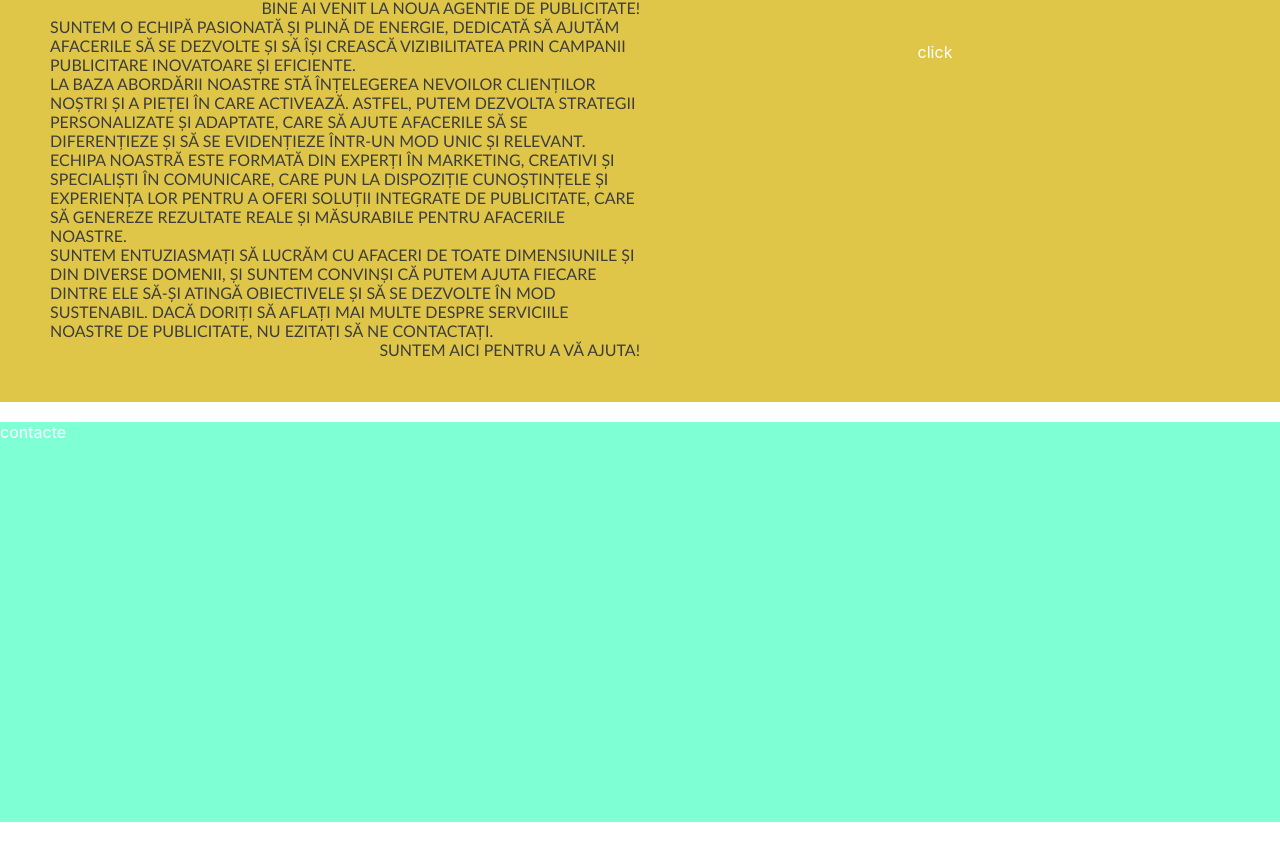
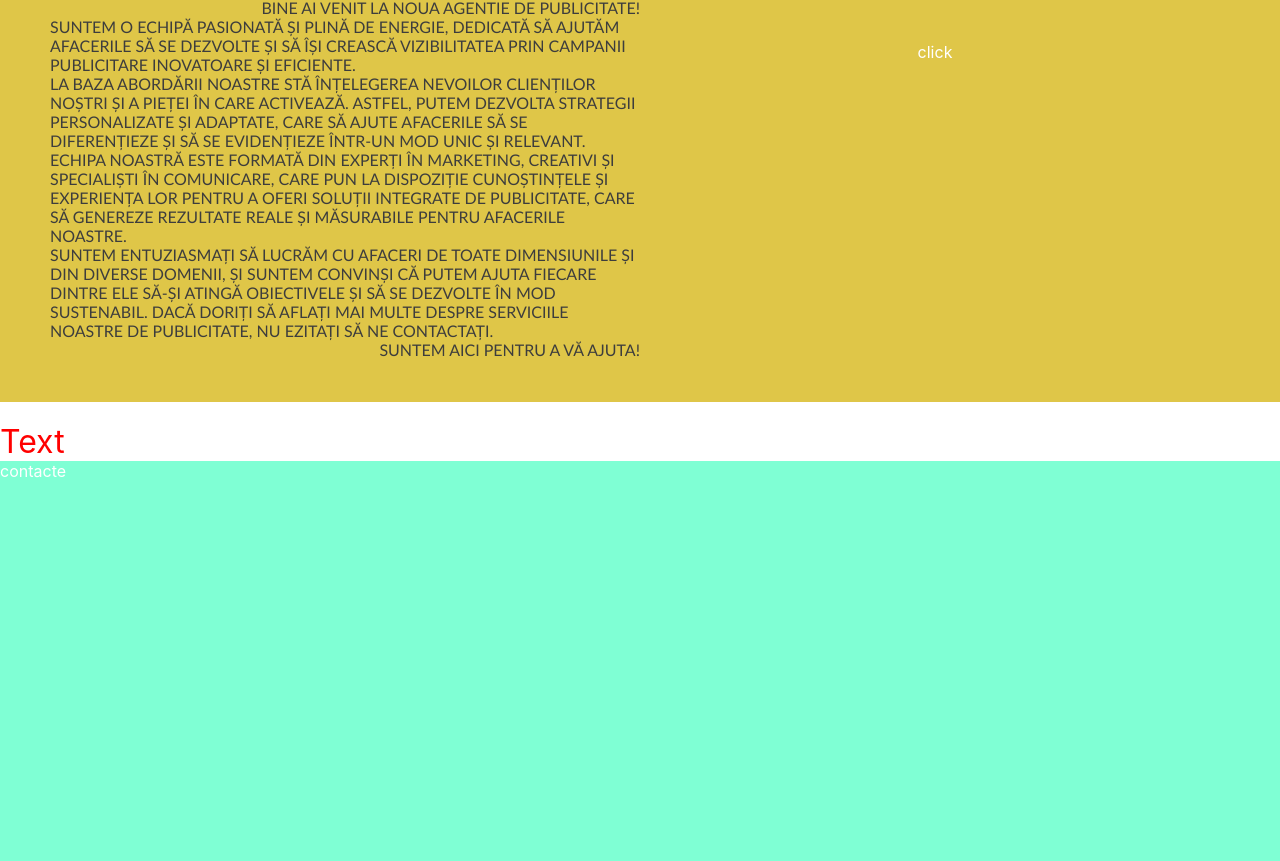
Before and after one commit to AlexandruC7/Mind-Global-Project, a React (Create React App) app: page / in a window 1280 px wide. Shown: the part 1118-1979 px from the top of the page. Before the commit the page ends 1940 px from the top, so only its background shows below. Built offline with nearby package versions, Linux system fonts and the light colour scheme.

Commit message:
add button

```diff
--- a/src/App.js
+++ b/src/App.js
@@ -5,6 +5,7 @@ import { Desprenoi } from "./components/desprenoi/desprenoi";
 import { Header } from "./components/header/header";
 import { Servicii } from "./components/servicii/servicii";
 import { Homepage } from "./components/homepage/homepage";
+import { Button } from "./components/button/button";
 
 function App() {
   return (
@@ -13,6 +14,7 @@ function App() {
       <Homepage />
       <Desprenoi />
       <Servicii />
+      <Button />
       <Contacte />
 
     </div>
--- /dev/null
+++ b/src/components/button/button.css
@@ -0,0 +1,4 @@
+.button {
+    color: red;
+    font-size: 2em;
+}
--- /dev/null
+++ b/src/components/button/button.jsx
@@ -0,0 +1,7 @@
+import "./button.css";
+
+export function Button() {
+  return (
+    <div className="button">Text</div>
+    );
+}
```
